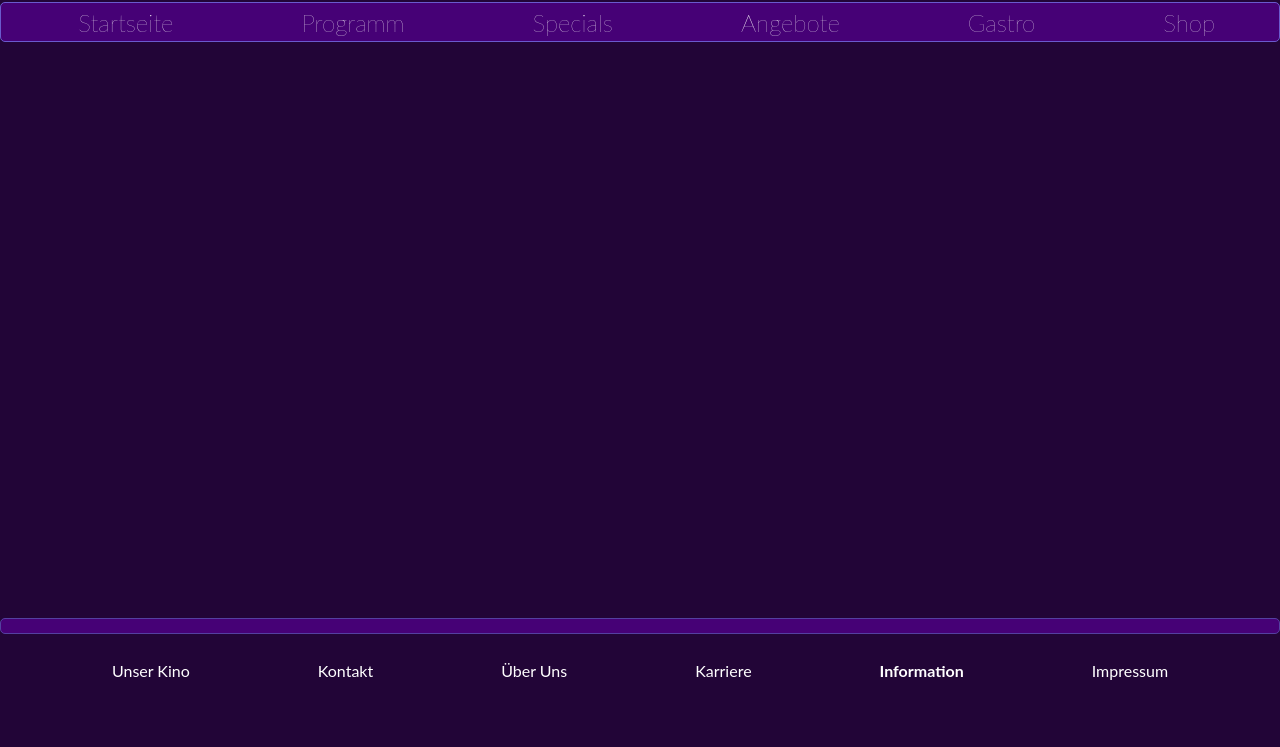
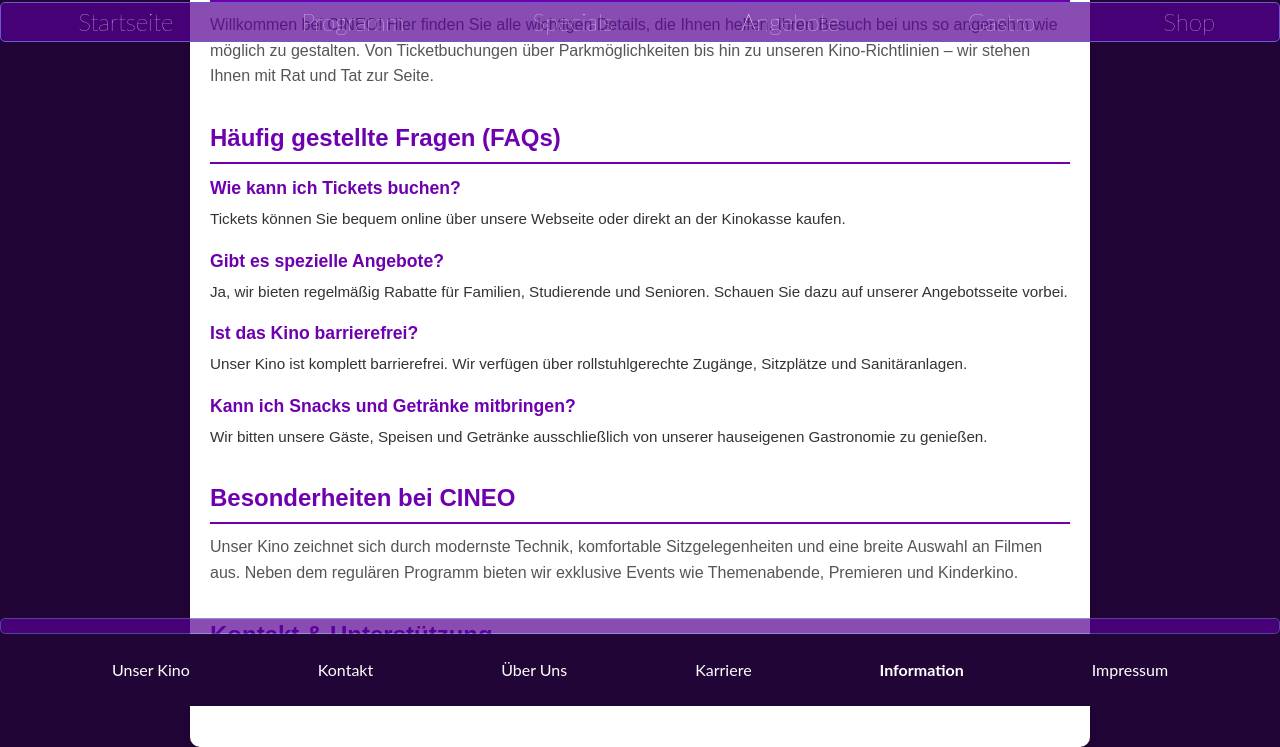
Before and after one commit to RamonaKT/cineo_repository, a plain HTML site: page cineo_frontend/infopages/informationpageStructure.html in a window 1280 px wide. Shown: the part 94-841 px from the top of the page. Before the commit the page ends 800 px from the top, so only its background shows below. Drawn offline with nearby package versions, Linux system fonts and the light colour scheme.

Commit message:
V 0.18 Tom, Informationsseite hinzugefügt

```diff
--- a/cineo_frontend/infopages/informationpageStructure.html
+++ b/cineo_frontend/infopages/informationpageStructure.html
@@ -39,6 +39,54 @@
 
 
 
+<!-- Hauptinhalt: Information -->
+<div class="information-container">
+    <h2>Wichtige Informationen zu Ihrem Kinobesuch</h2>
+
+    <section class="info-section">
+        <h3>Allgemeine Informationen</h3>
+        <p>
+            Willkommen bei CINEO! Hier finden Sie alle wichtigen Details, die Ihnen helfen, Ihren Besuch bei uns so angenehm wie möglich zu gestalten. Von Ticketbuchungen über Parkmöglichkeiten bis hin zu unseren Kino-Richtlinien – wir stehen Ihnen mit Rat und Tat zur Seite.
+        </p>
+    </section>
+
+    <section class="info-section">
+        <h3>Häufig gestellte Fragen (FAQs)</h3>
+        <ul>
+            <li><strong>Wie kann ich Tickets buchen?</strong>
+                <p>Tickets können Sie bequem online über unsere Webseite oder direkt an der Kinokasse kaufen.</p>
+            </li>
+            <li><strong>Gibt es spezielle Angebote?</strong>
+                <p>Ja, wir bieten regelmäßig Rabatte für Familien, Studierende und Senioren. Schauen Sie dazu auf unserer Angebotsseite vorbei.</p>
+            </li>
+            <li><strong>Ist das Kino barrierefrei?</strong>
+                <p>Unser Kino ist komplett barrierefrei. Wir verfügen über rollstuhlgerechte Zugänge, Sitzplätze und Sanitäranlagen.</p>
+            </li>
+            <li><strong>Kann ich Snacks und Getränke mitbringen?</strong>
+                <p>Wir bitten unsere Gäste, Speisen und Getränke ausschließlich von unserer hauseigenen Gastronomie zu genießen.</p>
+            </li>
+        </ul>
+    </section>
+
+    <section class="info-section">
+        <h3>Besonderheiten bei CINEO</h3>
+        <p>
+            Unser Kino zeichnet sich durch modernste Technik, komfortable Sitzgelegenheiten und eine breite Auswahl an Filmen aus. Neben dem regulären Programm bieten wir exklusive Events wie Themenabende, Premieren und Kinderkino.
+        </p>
+    </section>
+
+    <section class="info-section">
+        <h3>Kontakt & Unterstützung</h3>
+        <p>
+            Wenn Sie weitere Fragen haben oder Unterstützung benötigen, besuchen Sie bitte unsere
+            <a href="../infopages/contactpageStructure.html" class="link-contact-page">Kontaktseite</a>.
+        </p>
+    </section>
+</div>
+
+
+
+
 <! mainStyle (home/Info): Verlinkung der InfoSeiten unten !/>
 <div class="div_mainStyle_navigationBeamBottom"> </div>
 
--- a/cineo_frontend/infopages/informationpageStyle.css
+++ b/cineo_frontend/infopages/informationpageStyle.css
@@ -0,0 +1,101 @@
+/* Allgemeine Stile */
+body {
+    margin: 0;
+    font-family: Arial, sans-serif;
+    background-color: #3e006a;
+    color: white;
+    line-height: 1.6;
+}
+
+/* Hauptcontainer */
+.information-container {
+    max-width: 900px;
+    margin: 40px auto;
+    padding: 20px;
+    background-color: #ffffff;
+    color: #333;
+    border-radius: 10px;
+    box-shadow: 0 4px 8px rgba(0, 0, 0, 0.2);
+}
+
+/* Überschrift */
+.information-container h2 {
+    font-size: 2rem;
+    color: #6f00b0;
+    margin-bottom: 20px;
+    text-align: center;
+    font-weight: bold;
+}
+
+/* Sektionen */
+.info-section {
+    margin-bottom: 30px;
+}
+
+.info-section h3 {
+    font-size: 1.5rem;
+    color: #6f00b0;
+    margin-bottom: 10px;
+    border-bottom: 2px solid #6f00b0;
+    padding-bottom: 5px;
+}
+
+.info-section p {
+    font-size: 1rem;
+    color: #555;
+    margin-bottom: 15px;
+}
+
+/* Listen */
+.info-section ul {
+    list-style-type: none;
+    padding-left: 0;
+}
+
+.info-section ul li {
+    margin-bottom: 15px;
+}
+
+.info-section ul li strong {
+    color: #6f00b0;
+    font-size: 1.1rem;
+}
+
+.info-section ul li p {
+    margin: 5px 0;
+    font-size: 0.95rem;
+    color: #333;
+}
+
+/* Link-Stil für die Kontaktseite */
+.link-contact-page {
+    color: #6f00b0;
+    font-weight: bold;
+    text-decoration: none;
+    transition: color 0.3s;
+}
+
+.link-contact-page:hover {
+    color: #440066;
+    text-decoration: underline;
+}
+
+/* Medienabfragen für responsives Design */
+@media (max-width: 768px) {
+    .information-container {
+        padding: 15px;
+    }
+
+    .information-container h2 {
+        font-size: 1.8rem;
+    }
+
+    .info-section h3 {
+        font-size: 1.3rem;
+    }
+
+    .info-section p,
+    .info-section ul li p {
+        font-size: 0.9rem;
+    }
+}
```
